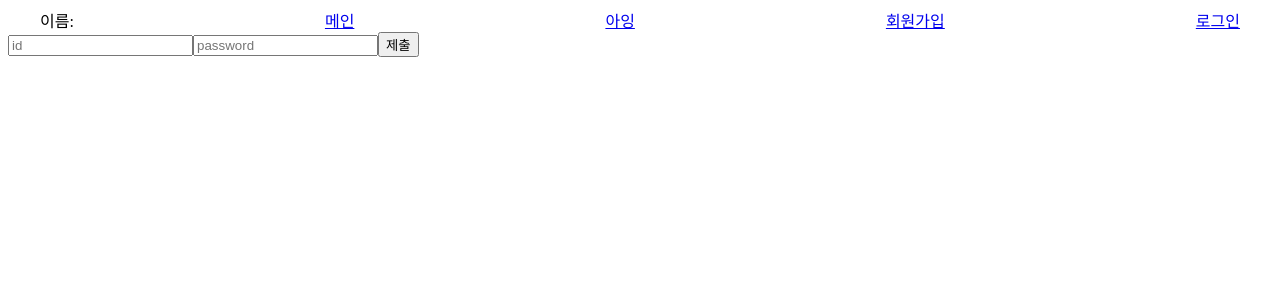
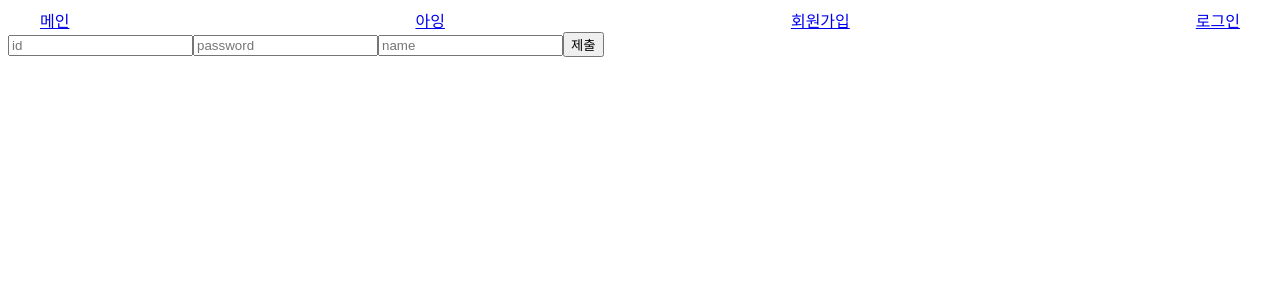
Before and after one commit to toswm128/recoil_Study, a React (Create React App) app in the folder recoil_ts/: page /signup in a window 1280 px wide. Shown: the top 300 px of the page. Built offline with nearby package versions, Linux system fonts and the light colour scheme.

Commit message:
[ADD] login isLogin

```diff
--- a/recoil_ts/src/Components/Header/Header.tsx
+++ b/recoil_ts/src/Components/Header/Header.tsx
@@ -5,12 +5,17 @@ import "./Header.css";
 interface HeaderType {
   selector: object;
   todo: Array<String>;
+  users: Array<any>;
+  userKey: any;
+  login: Boolean;
 }
 
-const Header = ({ selector, todo }: HeaderType) => {
+const Header = ({ selector, todo, users, userKey, login }: HeaderType) => {
   return (
     <div className="Header">
-      <div>이름: {todo[todo.length - 1]}</div>
+      {console.log(login, userKey)}
+      {!login ? (
+        <>
           <div>
             <Link to="/">메인</Link>
           </div>
@@ -23,6 +28,18 @@ const Header = ({ selector, todo }: HeaderType) => {
           <div>
             <Link to="/login">로그인</Link>
           </div>
+        </>
+      ) : (
+        <>
+          <div>{users[userKey].name}</div>
+          <div>
+            <Link to="/">메인</Link>
+          </div>
+          <div>
+            <Link to="/show">아잉</Link>
+          </div>
+        </>
+      )}
     </div>
   );
 };
--- a/recoil_ts/src/Components/SignUp/SignUp.tsx
+++ b/recoil_ts/src/Components/SignUp/SignUp.tsx
@@ -3,15 +3,17 @@ import React from "react";
 interface SignUpType {
   id: any;
   pwd: any;
+  name: any;
   trySignUp: any;
 }
 
-const SignUp = ({ id, pwd, trySignUp }: SignUpType) => {
+const SignUp = ({ id, pwd, name, trySignUp }: SignUpType) => {
   return (
     <div>
       <div>{}</div>
       <input type="text" {...id} placeholder="id" />
       <input type="text" {...pwd} placeholder="password" />
+      <input type="text" {...name} placeholder="name" />
       <button onClick={trySignUp}>제출</button>
     </div>
   );
--- a/recoil_ts/src/Containers/HeaderContainer.tsx
+++ b/recoil_ts/src/Containers/HeaderContainer.tsx
@@ -1,14 +1,27 @@
-import React from "react";
+import React, { useState, useEffect } from "react";
 import Header from "../Components/Header/Header";
 import { countText } from "../Stores/inputStore";
 import { todos } from "../Stores/inputStore";
-import { useRecoilValue } from "recoil";
+import { useRecoilState, useRecoilValue } from "recoil";
+import { key, user } from "../Stores/authStore";
+import { isLogin } from "../Stores/authStore";
 
 const HeaderConstainer = () => {
   const selector = useRecoilValue<object>(countText);
+  const users = useRecoilValue<Array<any>>(user);
+  const userKey = useRecoilValue<String>(key);
+  const todo = useRecoilValue(todos);
+  const login = useRecoilValue<Boolean>(isLogin);
 
-  const todo = useRecoilValue(todos);
-  return <Header selector={selector} todo={todo} />;
+  return (
+    <Header
+      selector={selector}
+      todo={todo}
+      users={users}
+      userKey={userKey}
+      login={login}
+    />
+  );
 };
 
 export default HeaderConstainer;
--- a/recoil_ts/src/Containers/LoginContainer.tsx
+++ b/recoil_ts/src/Containers/LoginContainer.tsx
@@ -1,26 +1,28 @@
 import React from "react";
+import { useHistory } from "react-router-dom";
 import Login from "../Components/Login/Login";
 import useInput from "../hooks/useInput/useInput";
-// import { id as userId } from "../Stores/authStore";
-// import { pwd as password } from "../Stores/authStore";
-import { user } from "../Stores/authStore";
-import { useRecoilValue } from "recoil";
+import { isLogin, user } from "../Stores/authStore";
+import { useRecoilState, useRecoilValue } from "recoil";
+import { key } from "../Stores/authStore";
 
 const LoginContainer = () => {
   const id: any = useInput();
   const pwd: any = useInput();
-  //   const ids = useRecoilValue(userId);
-  //   const pwds = useRecoilValue(password);
   const userId = useRecoilValue(user);
+  const [userKey, setUserKey] = useRecoilState<String>(key);
+  const [login, setLogin] = useRecoilState<Boolean>(isLogin);
+  const history = useHistory();
 
   const tryLogin = () => {
     //   const isLogin =
     console.log(userId);
-    userId.filter(user => {
+    userId.filter((user, index: any) => {
       if (user.id === id.value && user.password === pwd.value) {
-        console.log("t");
-      } else {
-        console.log("f");
+        console.log("로그인 성공!", index);
+        setUserKey(index);
+        setLogin(true);
+        history.push("/");
       }
     });
   };
--- a/recoil_ts/src/Containers/SignUpContainer.tsx
+++ b/recoil_ts/src/Containers/SignUpContainer.tsx
@@ -7,12 +7,16 @@ import { useRecoilState } from "recoil";
 const SignUpContainer = () => {
   const id: any = useInput();
   const pwd: any = useInput();
+  const name: any = useInput();
   const [userId, setUserId] = useRecoilState<Array<object>>(user);
   const trySignUp = () => {
-    setUserId([...userId, { id: id.value, password: pwd.value }]);
+    setUserId([
+      ...userId,
+      { id: id.value, password: pwd.value, name: name.value },
+    ]);
   };
 
-  return <SignUp id={id} pwd={pwd} trySignUp={trySignUp} />;
+  return <SignUp id={id} pwd={pwd} name={name} trySignUp={trySignUp} />;
 };
 
 export default SignUpContainer;
--- a/recoil_ts/src/Stores/authStore.ts
+++ b/recoil_ts/src/Stores/authStore.ts
@@ -1,17 +1,17 @@
 import React from "react";
 import { atom } from "recoil";
-
-export const id = atom<Array<string>>({
-  key: "id",
-  default: [],
-});
-
-export const pwd = atom<Array<string>>({
-  key: "password",
-  default: [],
-});
 
 export const user = atom<Array<any>>({
   key: "user",
   default: [],
 });
+
+export const isLogin = atom<Boolean>({
+  key: "isLogin",
+  default: false,
+});
+
+export const key = atom<String>({
+  key: "key",
+  default: "",
+});
```
Lines whose indentation alone changed are shown as unchanged.
